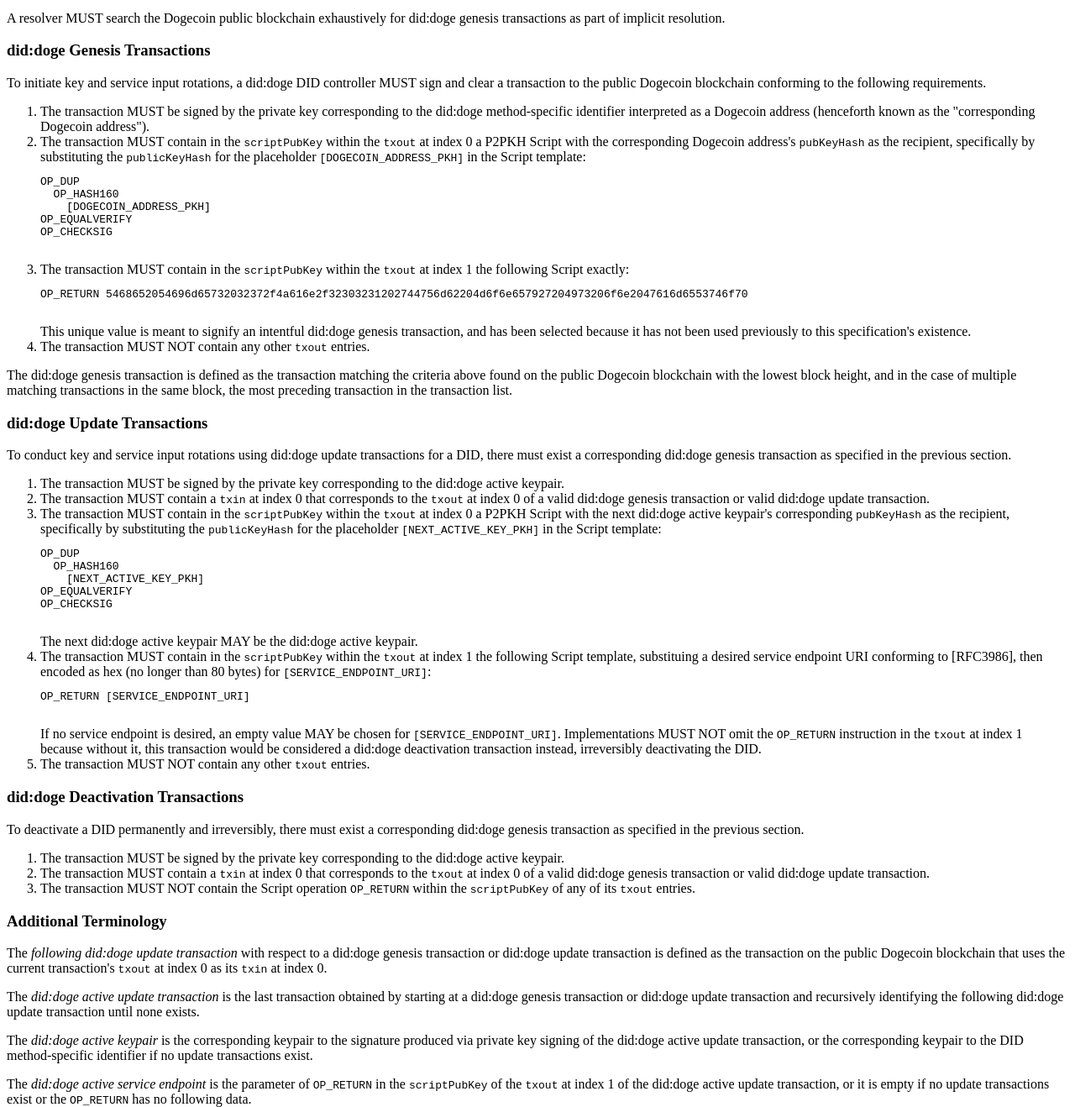
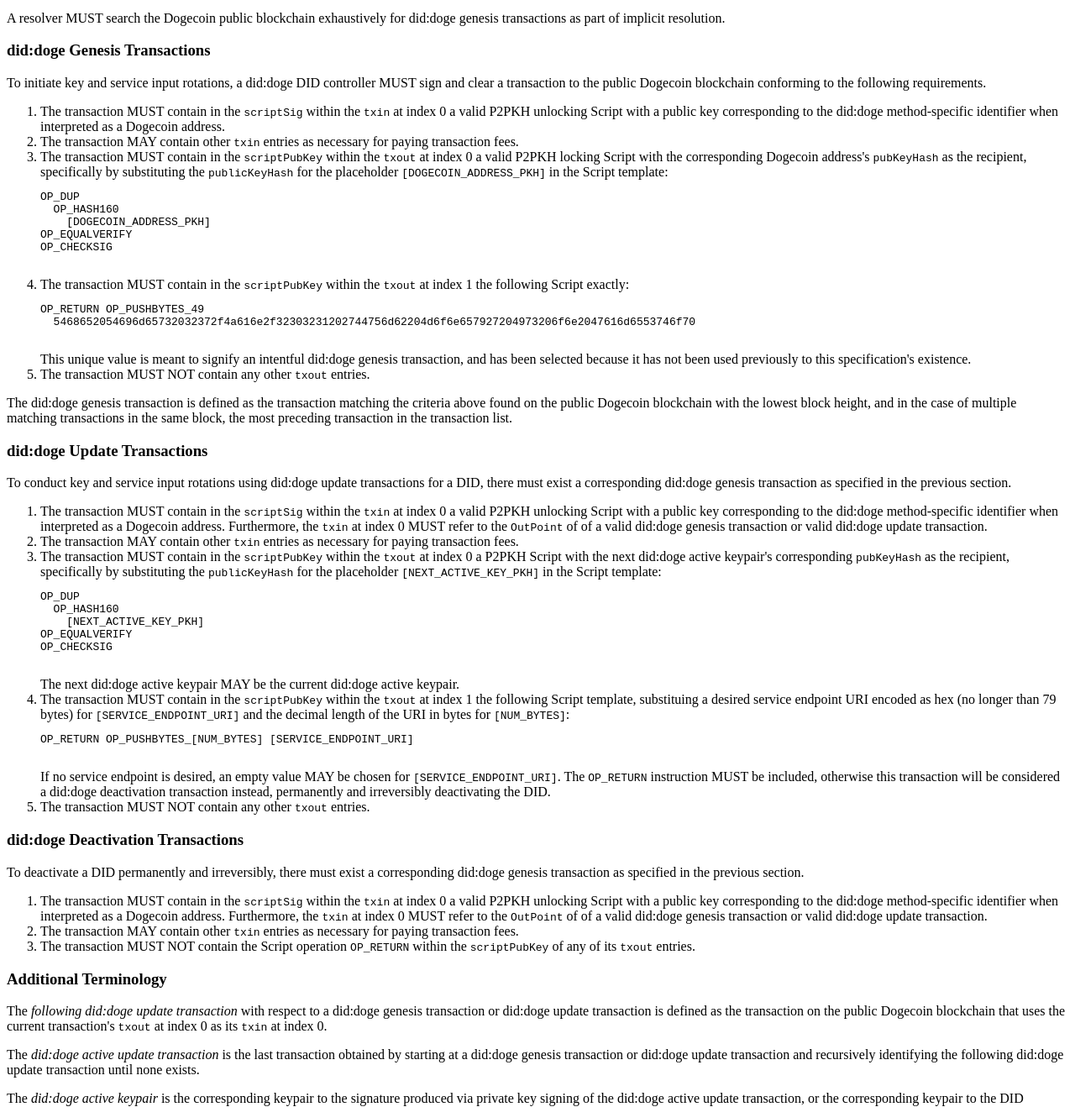
Before and after one commit to spruceid/did-doge, a plain HTML site: page index.html in a window 1280 px wide. Shown: the part 1174-2492 px from the top of the page at 84% size. Drawn offline with Linux system fonts and the light colour scheme; a script that the page names is missing.

Commit message:
further articulate txin0 requirements (#7)

```diff
--- a/index.html
+++ b/index.html
@@ -122,12 +122,14 @@ base58-char = "1" / "2" / "3" / "4" / "5" / "6" / "7" / "8" / "9" /
       MUST sign and clear a transaction to the public Dogecoin blockchain
       conforming to the following requirements.</p>
   <ol>
-    <li>The transaction MUST be signed by the private key corresponding to
-        the did:doge method-specific identifier interpreted as a Dogecoin
-        address (henceforth known as the "corresponding Dogecoin
-        address").</li>
+    <li>The transaction MUST contain in the <code>scriptSig</code> within the
+        <code>txin</code> at index 0 a valid P2PKH unlocking Script with a
+        public key corresponding to the did:doge method-specific identifier
+        when interpreted as a Dogecoin address.</li>
+    <li>The transaction MAY contain other <code>txin</code> entries as
+        necessary for paying transaction fees.</li>
     <li>The transaction MUST contain in the <code>scriptPubKey</code> within
-        the <code>txout</code> at index 0 a P2PKH Script with the
+        the <code>txout</code> at index 0 a valid P2PKH locking Script with the
         corresponding Dogecoin address's <code>pubKeyHash</code> as the
         recipient, specifically by substituting the
         <code>publicKeyHash</code> for the placeholder
@@ -143,7 +145,8 @@ OP_CHECKSIG
     <li>The transaction MUST contain in the <code>scriptPubKey</code> within
         the <code>txout</code> at index 1 the following Script exactly:
         <pre class='example'>
-OP_RETURN 5468652054696d65732032372f4a616e2f32303231202744756d62204d6f6e657927204973206f6e2047616d6553746f70
+OP_RETURN OP_PUSHBYTES_49
+  5468652054696d65732032372f4a616e2f32303231202744756d62204d6f6e657927204973206f6e2047616d6553746f70
         </pre>
         This unique value is meant to signify an intentful did:doge genesis
         transaction, and has been selected because it has not been used
@@ -163,11 +166,15 @@ OP_RETURN 5468652054696d65732032372f4a616e2f32303231202744756d62204d6f6e65792720
       transactions for a DID, there must exist a corresponding did:doge genesis
       transaction as specified in the previous section.</p>
   <ol>
-    <li>The transaction MUST be signed by the private key corresponding to
-        the did:doge active keypair.</li>
-    <li>The transaction MUST contain a <code>txin</code> at index 0 that
-        corresponds to the <code>txout</code> at index 0 of a valid did:doge
-        genesis transaction or valid did:doge update transaction.</li>
+    <li>The transaction MUST contain in the <code>scriptSig</code> within the
+        <code>txin</code> at index 0 a valid P2PKH unlocking Script with a
+        public key corresponding to the did:doge method-specific identifier
+        when interpreted as a Dogecoin address. Furthermore, the
+        <code>txin</code> at index 0 MUST refer to the <code>OutPoint</code> of
+        of a valid did:doge genesis transaction or valid did:doge update
+        transaction.</li>
+    <li>The transaction MAY contain other <code>txin</code> entries as
+        necessary for paying transaction fees.</li>
     <li>The transaction MUST contain in the <code>scriptPubKey</code> within
         the <code>txout</code> at index 0 a P2PKH Script with the
         next did:doge active keypair's corresponding <code>pubKeyHash</code> as
@@ -181,21 +188,21 @@ OP_DUP
 OP_EQUALVERIFY
 OP_CHECKSIG
         </pre>
-        The next did:doge active keypair MAY be the did:doge active keypair.
+        The next did:doge active keypair MAY be the current did:doge active keypair.
     </li>
     <li>The transaction MUST contain in the <code>scriptPubKey</code> within
         the <code>txout</code> at index 1 the following Script template,
-        substituing a desired service endpoint URI conforming to [RFC3986],
-        then encoded as hex (no longer than 80 bytes) for
-        <code>[SERVICE_ENDPOINT_URI]</code>:
+        substituing a desired service endpoint URI encoded as hex (no longer
+        than 79 bytes) for <code>[SERVICE_ENDPOINT_URI]</code> and the decimal
+        length of the URI in bytes for <code>[NUM_BYTES]</code>:
         <pre class='example'>
-OP_RETURN [SERVICE_ENDPOINT_URI]
+OP_RETURN OP_PUSHBYTES_[NUM_BYTES] [SERVICE_ENDPOINT_URI]
         </pre>
         If no service endpoint is desired, an empty value MAY be chosen for
-        <code>[SERVICE_ENDPOINT_URI]</code>. Implementations MUST NOT omit the
-        <code>OP_RETURN</code> instruction in the <code>txout</code> at index
-        1 because without it, this transaction would be considered a did:doge
-        deactivation transaction instead, irreversibly deactivating the DID.
+        <code>[SERVICE_ENDPOINT_URI]</code>. The <code>OP_RETURN</code>
+        instruction MUST be included, otherwise this transaction will be
+        considered a did:doge deactivation transaction instead, permanently and
+        irreversibly deactivating the DID.
     </li>
     <li>The transaction MUST NOT contain any other <code>txout</code> entries.</li>
   </ol>
@@ -206,11 +213,15 @@ OP_RETURN [SERVICE_ENDPOINT_URI]
       corresponding did:doge genesis transaction as specified in the previous
       section.</p>
   <ol>
-    <li>The transaction MUST be signed by the private key corresponding to
-        the did:doge active keypair.</li>
-    <li>The transaction MUST contain a <code>txin</code> at index 0 that
-        corresponds to the <code>txout</code> at index 0 of a valid did:doge
-        genesis transaction or valid did:doge update transaction.</li>
+    <li>The transaction MUST contain in the <code>scriptSig</code> within the
+        <code>txin</code> at index 0 a valid P2PKH unlocking Script with a
+        public key corresponding to the did:doge method-specific identifier
+        when interpreted as a Dogecoin address. Furthermore, the
+        <code>txin</code> at index 0 MUST refer to the <code>OutPoint</code> of
+        of a valid did:doge genesis transaction or valid did:doge update
+        transaction.</li>
+    <li>The transaction MAY contain other <code>txin</code> entries as
+        necessary for paying transaction fees.</li>
     <li>The transaction MUST NOT contain the Script operation
         <code>OP_RETURN</code> within the <code>scriptPubKey</code> of any of
         its <code>txout</code> entries.
```
